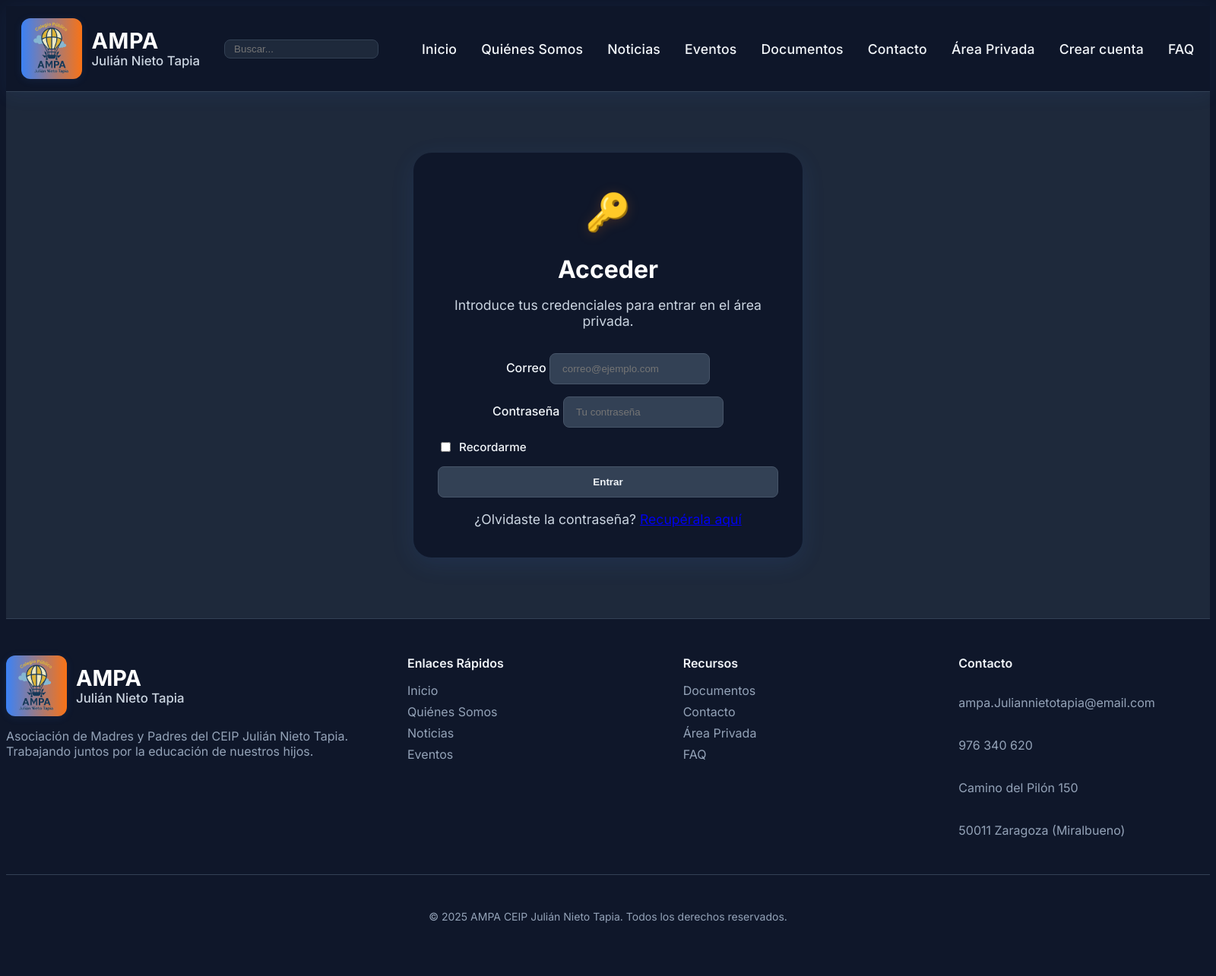
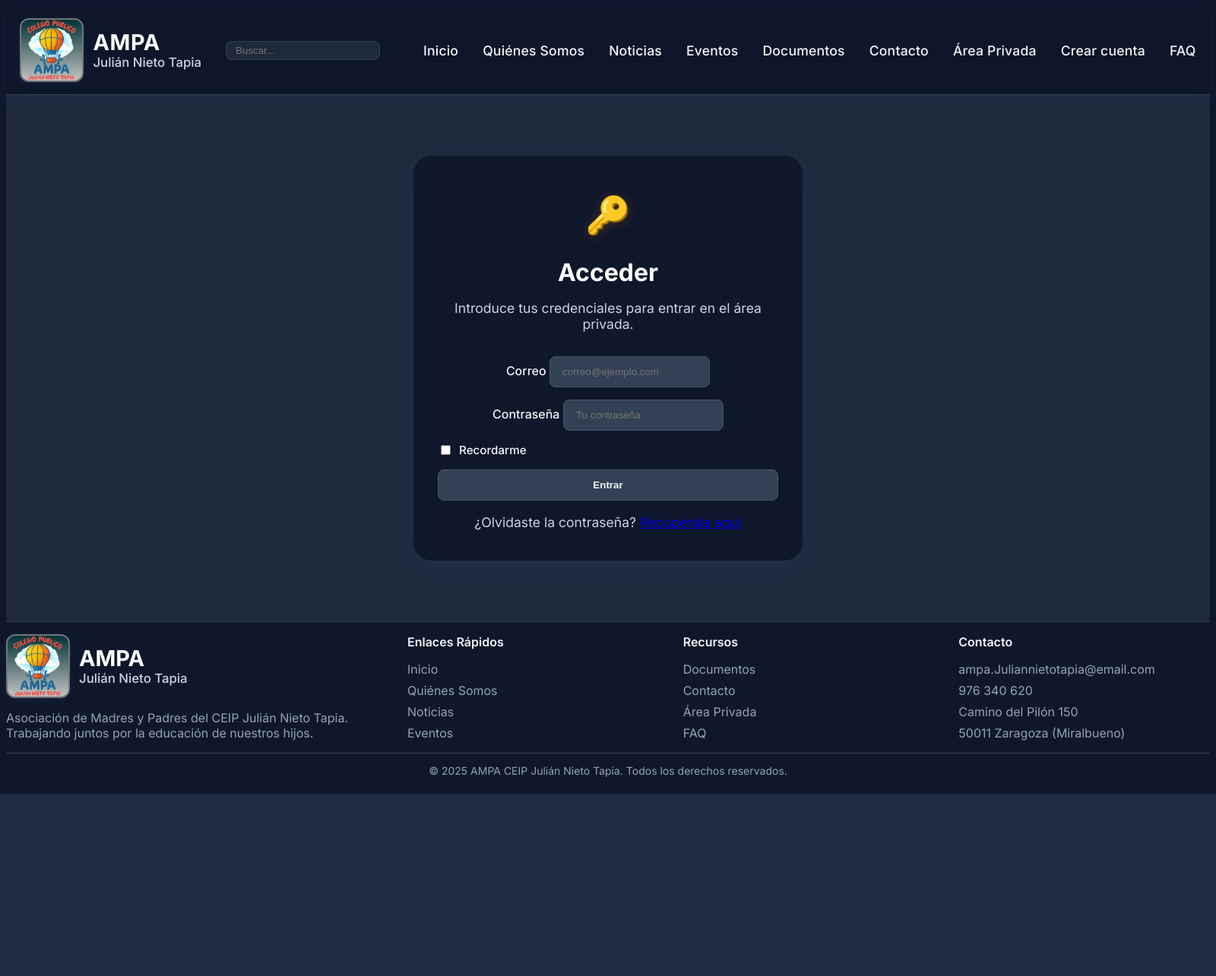
Before and after one commit to OscarAbad904/Proyecto-WEB-AMPA-JULIAN-NIETO, a Flask app: a page that uses templates/public/layout.html in a window 1600 px wide. Shown: the whole page at 76% size. After the commit the page ends 1045 px from the top, so only its background shows below. Run offline with Flask 3, Linux system fonts and the light colour scheme; parts of the project's set-up code (start-up, migrations or seed data) failed here and were passed over.

Commit message:
Estilo Cambiado

```diff
--- a/assets/css/AMPA.css
+++ b/assets/css/AMPA.css
@@ -20,7 +20,7 @@ main.page-content {
 .gradient-bg { background: linear-gradient(135deg, #1e293b 0%, #334155 100%); }
 .card-hover { transition: all 0.3s ease; }
 .card-hover:hover { transform: translateY(-8px); box-shadow: 0 20px 40px rgba(0,0,0,0.3); }
-.text-gradient { background: linear-gradient(135deg, #3b82f6, #f97316); -webkit-background-clip: text; -webkit-text-fill-color: transparent; background-clip: text; color: transparent; }
+.text-gradient { background: linear-gradient(1450deg, #c2c2c2, #087278); -webkit-background-clip: text; -webkit-text-fill-color: transparent; background-clip: text; color: transparent; }
 .nav-link { transition: all 0.3s ease; }
 .nav-link:hover { color: #3b82f6; transform: translateY(-2px); }
 .floating { animation: float 6s ease-in-out infinite; }
@@ -63,7 +63,8 @@ main.page-content {
 .logo-bg {
   width: 5rem;
   height: 5rem;
-  background: linear-gradient(90deg, #3b82f6, #f97316);
+  background: linear-gradient(0deg, #c2c2c2, #003437);
+  border: 2px #757575 solid;
   border-radius: 0.75rem;
   display: flex;
   align-items: center;
@@ -243,8 +244,9 @@ section[id] {
   width: 16rem;
   height: 16rem;
   margin: 0 auto 1.5rem auto;
-  background: linear-gradient(90deg, #3b82f6, #f97316);
-  border-radius: 50%;
+  background: linear-gradient(0deg, #c2c2c2, #003437);
+  border: 5px #757575 solid;
+  border-radius: 20%;
   display: flex;
   align-items: center;
   justify-content: center;
@@ -266,7 +268,6 @@ section[id] {
 .hero-desc {
   font-size: 1.25rem;
   color: #d1d5db;
-  margin-bottom: 2rem;
   max-width: 48rem;
   margin-left: auto;
   margin-right: auto;
@@ -802,7 +803,7 @@ section[id] {
 .footer {
   background: #0f172a;
   border-top: 1px solid #334155;
-  padding: 3rem 0;
+  padding-top: 1rem ;
 }
 .footer-grid {
   display: grid;
@@ -823,7 +824,8 @@ section[id] {
 .footer-logo-bg {
   width: 5rem;
   height: 5rem;
-  background: linear-gradient(90deg, #3b82f6, #f97316);
+  background: linear-gradient(0deg, #c2c2c2, #003437);
+  border: 2px #757575 solid;
   border-radius: 0.75rem;
   display: flex;
   align-items: center;
@@ -854,14 +856,12 @@ section[id] {
 .footer-contact-list {
   display: flex;
   flex-direction: column;
-  gap: 0.25rem;
+  gap: 0.5rem;
   font-size: 1rem;
   color: #94a3b8;
 }
 .footer-bottom {
   border-top: 1px solid #334155;
-  margin-top: 2rem;
-  padding-top: 2rem;
   text-align: center;
   font-size: 0.875rem;
   color: #94a3b8;
@@ -1117,8 +1117,8 @@ section[id] {
 
 /* Ajuste de margenes para centrar el contenido y evitar solapamiento con el header sticky */
 section {
-  padding-top: 3.5rem;
-  padding-bottom: 3.5rem;
+  padding-top: 1rem;
+  padding-bottom: 1rem;
 }
 @media (max-width: 768px) {
   section {
--- a/templates/public/layout.html
+++ b/templates/public/layout.html
@@ -85,28 +85,28 @@
                 <div>
                     <div class="footer-section-title">Enlaces Rápidos</div>
                     <div class="footer-links">
-                        <a href="{{ url_for('public.home') }}#inicio" class="footer-link">Inicio</a>
+                        <a href="{{ url_for('public.home') }}" class="footer-link">Inicio</a>
                         <a href="{{ url_for('public.home') }}#quienes-somos" class="footer-link">Quiénes Somos</a>
-                        <a href="{{ url_for('public.home') }}#noticias" class="footer-link">Noticias</a>
-                        <a href="{{ url_for('public.home') }}#eventos" class="footer-link">Eventos</a>
+                        <a href="{{ url_for('public.noticias') }}" class="footer-link">Noticias</a>
+                        <a href="{{ url_for('public.eventos') }}" class="footer-link">Eventos</a>
                     </div>
                 </div>
                 <div>
                     <div class="footer-section-title">Recursos</div>
                     <div class="footer-links">
-                        <a href="{{ url_for('public.home') }}#documentos" class="footer-link">Documentos</a>
-                        <a href="{{ url_for('public.home') }}#contacto" class="footer-link">Contacto</a>
+                        <a href="{{ url_for('public.documentos') }}" class="footer-link">Documentos</a>
+                        <a href="{{ url_for('public.contacto') }}" class="footer-link">Contacto</a>
                         <a href="{{ url_for('members.login') }}" class="footer-link">Área Privada</a>
-                        <a href="{{ url_for('public.home') }}#faq" class="footer-link">FAQ</a>
+                        <a href="{{ url_for('public.faq') }}" class="footer-link">FAQ</a>
                     </div>
                 </div>
                 <div>
                     <div class="footer-section-title">Contacto</div>
                     <div class="footer-contact-list">
-                        <p>ampa.Juliannietotapia@email.com</p>
-                        <p>976 340 620</p>
-                        <p>Camino del Pilón 150</p>
-                        <p>50011 Zaragoza (Miralbueno)</p>
+                        <a>ampa.Juliannietotapia@email.com</a>
+                        <a>976 340 620</a>
+                        <a>Camino del Pilón 150</a>
+                        <a>50011 Zaragoza (Miralbueno)</a>
                     </div>
                 </div>
             </div>
```
Also changed, not shown: other parts of templates/public/layout.html (+12 -12 lines), assets/images/Logo_AMPA old.png (added), assets/images/Logo_AMPA.png, assets/images/Logo_AMPA_New 2.png (added).
